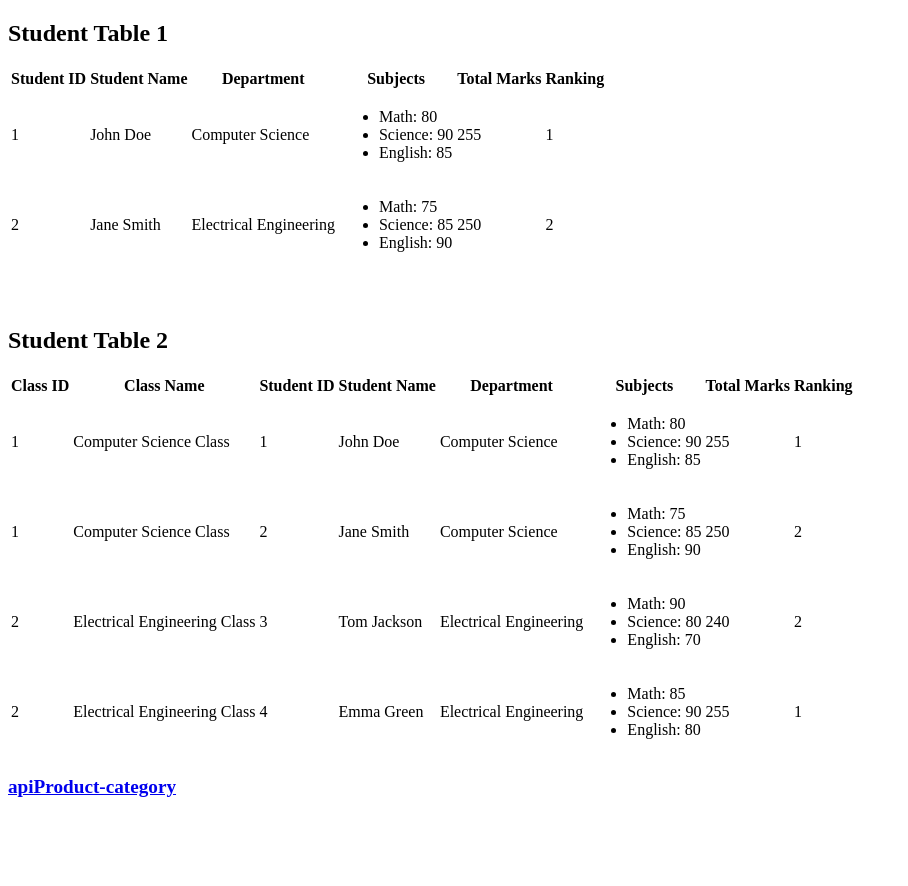
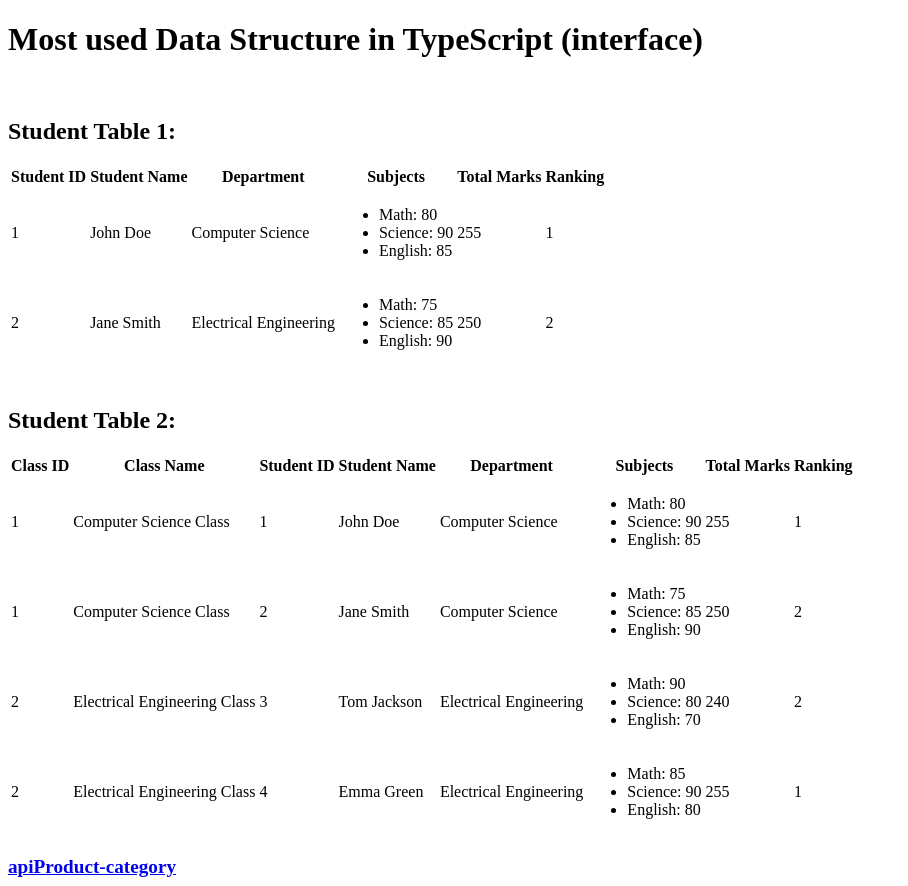
Before and after one commit to shahinzaman1o2/angular_jumpstart, an Angular app: page /student-table in a window 1280 px wide. Shown: the whole page, without its empty margins (0-908 px from the left). Before the commit the page ends 806 px from the top, so only its background shows below. Built offline with nearby package versions, Linux system fonts and the light colour scheme.

Commit message:
Made ignorable changes

```diff
--- a/src/app/api-product-category/api-product-category.component.ts
+++ b/src/app/api-product-category/api-product-category.component.ts
@@ -14,7 +14,7 @@ interface Product {
   selector: 'app-api-product-category',
   template: `
     <div>
-      <h1 style="margin-bottom: 45px;">{{ title }}</h1>
+      <h1 style="margin-bottom: 55px;">{{ title }}</h1>
       <div>
         <h2>Categories: (click on the list --> )</h2>
         <ul>
--- a/src/app/behavior-subject-use-cases/behavior-subject-use-cases.component.ts
+++ b/src/app/behavior-subject-use-cases/behavior-subject-use-cases.component.ts
@@ -37,7 +37,7 @@ interface Product {
     <h2 style="margin-bottom: 40px;">BehaviorSubject Use Cases</h2>
 
     <!-- Use Case 1: Sharing state across components -->
-    <h3  style="color: crimson">Sharing state across components --> </h3>
+    <h3 style="color: crimson">Sharing state across components --> </h3>
     <input type="text" [(ngModel)]="message">
     <button (click)="shareState()">Share State to Child</button><br><br>
     <app-child-behavior-subject-use-case-one></app-child-behavior-subject-use-case-one>
--- a/src/app/observable-use-cases/observable-use-cases.component.ts
+++ b/src/app/observable-use-cases/observable-use-cases.component.ts
@@ -43,7 +43,8 @@ import { Observable, Subscription, delay } from 'rxjs';
 @Component({
   selector: 'app-observable-use-cases',
   template: `
-    <h2>Asynchronous data handling & Data transformation</h2>
+    <h1>Observable Use Cases</h1><br>
+    <h2 style="color: crimson">Asynchronous data handling & Data transformation</h2>
     <div *ngIf="isLoading">
       Loading...
     </div>
@@ -52,16 +53,16 @@ import { Observable, Subscription, delay } from 'rxjs';
     </ul>
     <button (click)="fetchData()">Fetch Data</button>
     <button (click)="cancelRequest()">Cancel Request</button>
-    <br><br>
+    <br><br><br>
 
-    <h2>Event handling & Reactive programming</h2>
+    <h2 style="color: crimson">Event handling & Reactive programming</h2>
     <button (click)="startEvents()">Start Events</button>
     <button (click)="stopEvents()" [disabled]="!eventsStarted">Stop Events</button>
     <ul>
       <li *ngFor="let event of events">{{ event }}</li>
     </ul>
 
-    <br><br>
+    <br><br><br>
     <a style="color: green" target="_blank"
       href="https://docs.google.com/document/d/1ROdCefaJduy7A0FTDrBVjIg_d6R5Br1o60vxs0i1Z60/edit?usp=share_link"
     >When we don't need observables, should we use it or ignore it?</a>
--- a/src/app/observable-with-operators/observable-with-operators.component.ts
+++ b/src/app/observable-with-operators/observable-with-operators.component.ts
@@ -92,7 +92,7 @@ import { map, filter, take, tap, switchMap } from 'rxjs/operators';
 @Component({
   selector: 'app-observable-with-operators',
   template: `
-    <h1>{{ title }}</h1>
+    <h1 style="margin-bottom: 50px;">{{ title }}</h1>
     <!-- Subscribe to the greeting$ Observable and display the result -->
     <h3 style="color: crimson">{{ greeting$ | async }}</h3>
 
--- a/src/app/student-table/student-table.component.html
+++ b/src/app/student-table/student-table.component.html
@@ -1,4 +1,6 @@
-<h2>Student Table 1</h2>
+<h1>Most used Data Structure in TypeScript (interface)</h1><br>
+
+<h2>Student Table 1:</h2>
 <table>
   <thead>
     <tr>
@@ -27,9 +29,9 @@
     </tr>
   </tbody>
 </table>
-<br><br>
+<br>
 
-<h2>Student Table 2</h2>
+<h2>Student Table 2:</h2>
 <table>
   <thead>
     <tr>
@@ -62,7 +64,6 @@
         <td>{{ getRanking_2(student, classroom) }}</td>
       </tr>
     </ng-container>
-
   </tbody>
 </table>
 <br>
```
Also changed, not shown: src/app/student-table/student-table.component.ts (+11 -1 lines).
